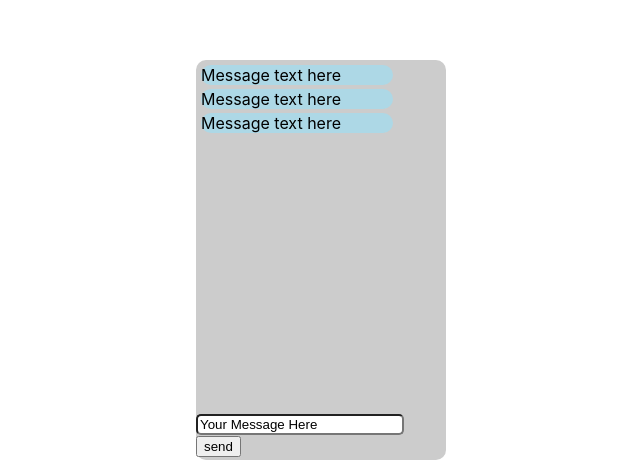
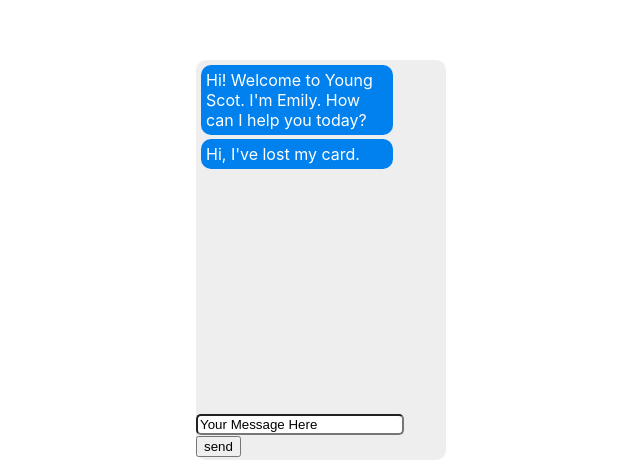
Before and after one commit to ThomasHAOD/chatbot-frontend, a React (Create React App) app: page / in a window 1280 px wide. Shown: the part 330-800 px from the top of the page, without its empty margins (568-1208 px from the left). Built offline with nearby package versions, Linux system fonts and the light colour scheme.

Commit message:
impliment props to pass messages, add material ui

```diff
--- a/package.json
+++ b/package.json
@@ -3,6 +3,7 @@
   "version": "0.1.0",
   "private": true,
   "dependencies": {
+    "@material-ui/core": "^4.9.2",
     "@testing-library/jest-dom": "^4.2.4",
     "@testing-library/react": "^9.4.0",
     "@testing-library/user-event": "^7.2.1",
--- a/src/components/Messages/Message/Message.js
+++ b/src/components/Messages/Message/Message.js
@@ -2,7 +2,7 @@
 import classes from "./Message.module.css";
 
 const message = props => {
-  return <div className={classes.Message}>Message text here</div>;
+  return <div className={classes.Message}>{props.message.content}</div>;
 };
 
 export default message;
--- a/src/components/Messages/Message/Message.module.css
+++ b/src/components/Messages/Message/Message.module.css
@@ -1,14 +1,17 @@
 .Message {
   border-radius: 10px;
-  background: lightblue;
+  background: rgb(0, 129, 238);
   width: 80%;
   margin-bottom: 4px;
+  padding: 5px;
+  box-sizing: border-box;
+  color: white;
 }
 
 .Message.Chatbot {
-  background: aquamarine;
+  background: rgb(0, 129, 238);
 }
 
 .Message.Client {
-  background: #eee;
+  background: #aaa;
 }
--- a/src/components/Messages/Messages.js
+++ b/src/components/Messages/Messages.js
@@ -3,13 +3,11 @@
 import Message from "./Message/Message";
 
 const messages = props => {
-  return (
-    <div>
-      <Message />
-      <Message />
-      <Message />
-    </div>
-  );
+  const messageList = props.messages.map(message => {
+    return <Message message={message} />;
+  });
+
+  return <div>{messageList}</div>;
 };
 
 export default messages;
--- a/src/containers/Chat/Chat.js
+++ b/src/containers/Chat/Chat.js
@@ -6,16 +6,22 @@
 
 export class Chat extends Component {
   state = {
+    sessionId: 1,
     messages: [
-      { content: "Hello", sender: "Chatbot", time: "12.35" },
-      { content: "Hi", sender: "Client", time: "12.36" }
+      {
+        content:
+          "Hi! Welcome to Young Scot. I'm Emily. How can I help you today? ",
+        sender: "Chatbot",
+        time: "12.35"
+      },
+      { content: "Hi, I've lost my card.", sender: "Client", time: "12.36" }
     ]
   };
 
   render() {
     return (
       <div className={classes.Chat}>
-        <Messages />
+        <Messages messages={this.state.messages} />
         <Input />
       </div>
     );
--- a/src/containers/Chat/Chat.module.css
+++ b/src/containers/Chat/Chat.module.css
@@ -1,7 +1,7 @@
 .Chat {
   height: 400px;
   width: 250px;
-  background: #ccc;
+  background: #eee;
   border-radius: 10px;
   position: fixed;
   bottom: 0;
```
Also changed, not shown: 1 other file (tests, documents, lock files or other folders).
